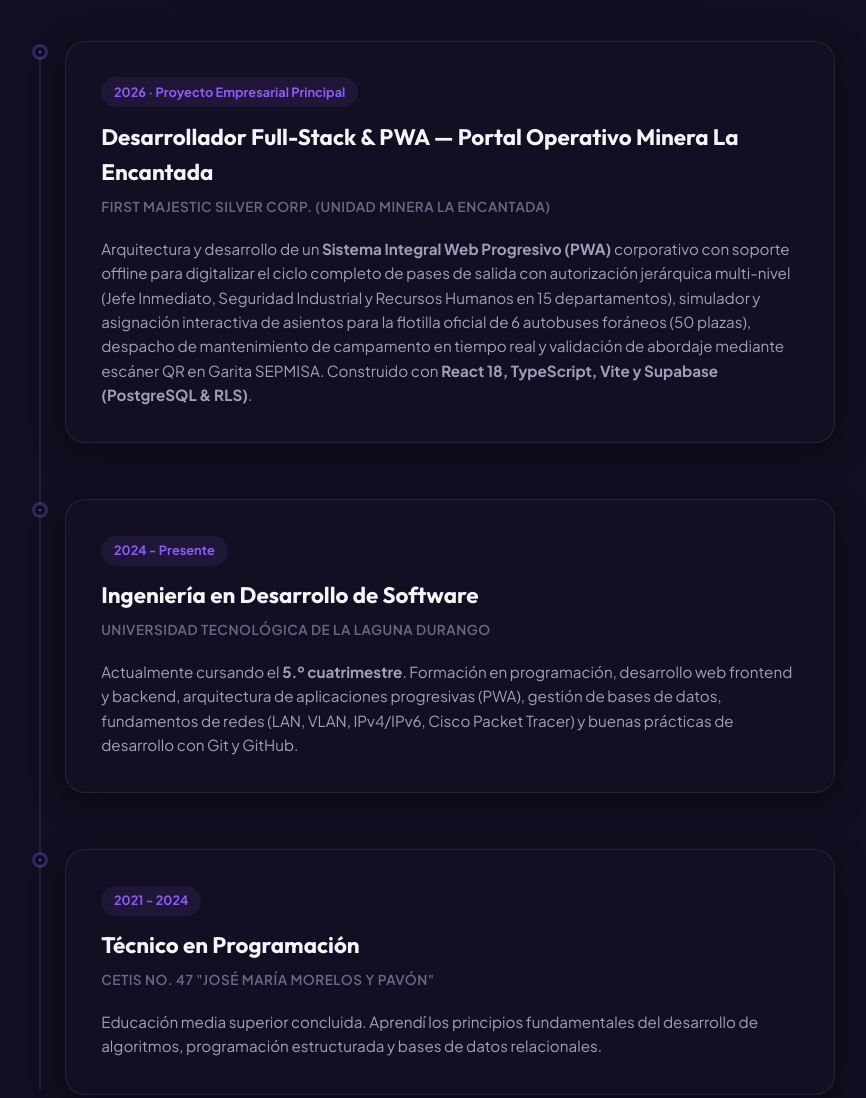
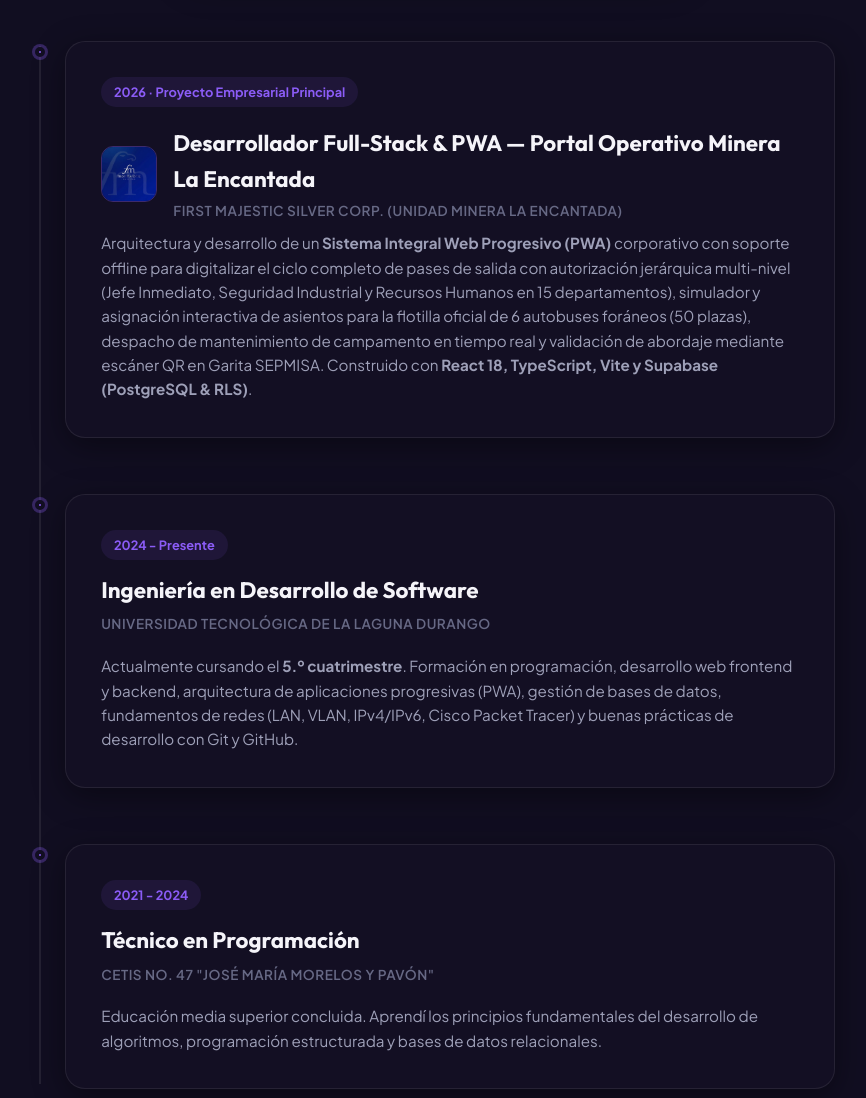
Before and after one commit to Emiliano-01/Portafolio-Digital-Emiliano-Partida-Garcia, a plain HTML site: page index.html in a window 1280 px wide. Shown: the part 2260-3358 px from the top of the page, without its empty margins (205-1071 px from the left). Drawn offline with nearby package versions, Linux system fonts and the light colour scheme.

Commit message:
Agregar imagen oficial de First Majestic en proyecto de CV y Portafolio

```diff
--- a/index.html
+++ b/index.html
@@ -289,12 +289,21 @@
                   <div class="timeline-marker"></div>
                   <div class="timeline-info">
                     <span class="timeline-date">2026 · Proyecto Empresarial Principal</span>
-                    <h3 class="timeline-title">
-                      Desarrollador Full-Stack &amp; PWA — Portal Operativo Minera La Encantada
-                    </h3>
-                    <span class="timeline-location"
-                      >First Majestic Silver Corp. (Unidad Minera La Encantada)</span
-                    >
+                    <div style="display: flex; align-items: center; gap: 1rem; margin: 0.4rem 0 0.6rem 0;">
+                      <img
+                        src="first_majestic_preview.jpg"
+                        alt="First Majestic Silver Corp."
+                        style="width: 56px; height: 56px; object-fit: cover; object-position: center 48%; border-radius: 12px; border: 1px solid rgba(139, 92, 246, 0.35); flex-shrink: 0;"
+                      />
+                      <div>
+                        <h3 class="timeline-title" style="margin-bottom: 0.15rem;">
+                          Desarrollador Full-Stack &amp; PWA — Portal Operativo Minera La Encantada
+                        </h3>
+                        <span class="timeline-location" style="margin-bottom: 0;"
+                          >First Majestic Silver Corp. (Unidad Minera La Encantada)</span
+                        >
+                      </div>
+                    </div>
                     <p class="timeline-desc">
                       Arquitectura y desarrollo de un <strong>Sistema Integral Web Progresivo (PWA)</strong> corporativo con soporte offline para digitalizar el ciclo completo de pases de salida con autorización jerárquica multi-nivel (Jefe Inmediato, Seguridad Industrial y Recursos Humanos en 15 departamentos), simulador y asignación interactiva de asientos para la flotilla oficial de 6 autobuses foráneos (50 plazas), despacho de mantenimiento de campamento en tiempo real y validación de abordaje mediante escáner QR en Garita SEPMISA. Construido con <strong>React 18, TypeScript, Vite y Supabase (PostgreSQL &amp; RLS)</strong>.
                     </p>
@@ -687,8 +696,9 @@
             <div class="project-card reveal" data-category="database">
               <div class="project-image">
                 <img
-                  src="first_majestic_preview.svg"
+                  src="first_majestic_preview.jpg"
                   alt="Portal Operativo Minera La Encantada - First Majestic Silver Corp."
+                  style="object-position: center 48%;"
                 />
                 <div class="project-overlay">
                   <a
```
Also changed, not shown: first_majestic_preview.jpg (added), 1 other file.
